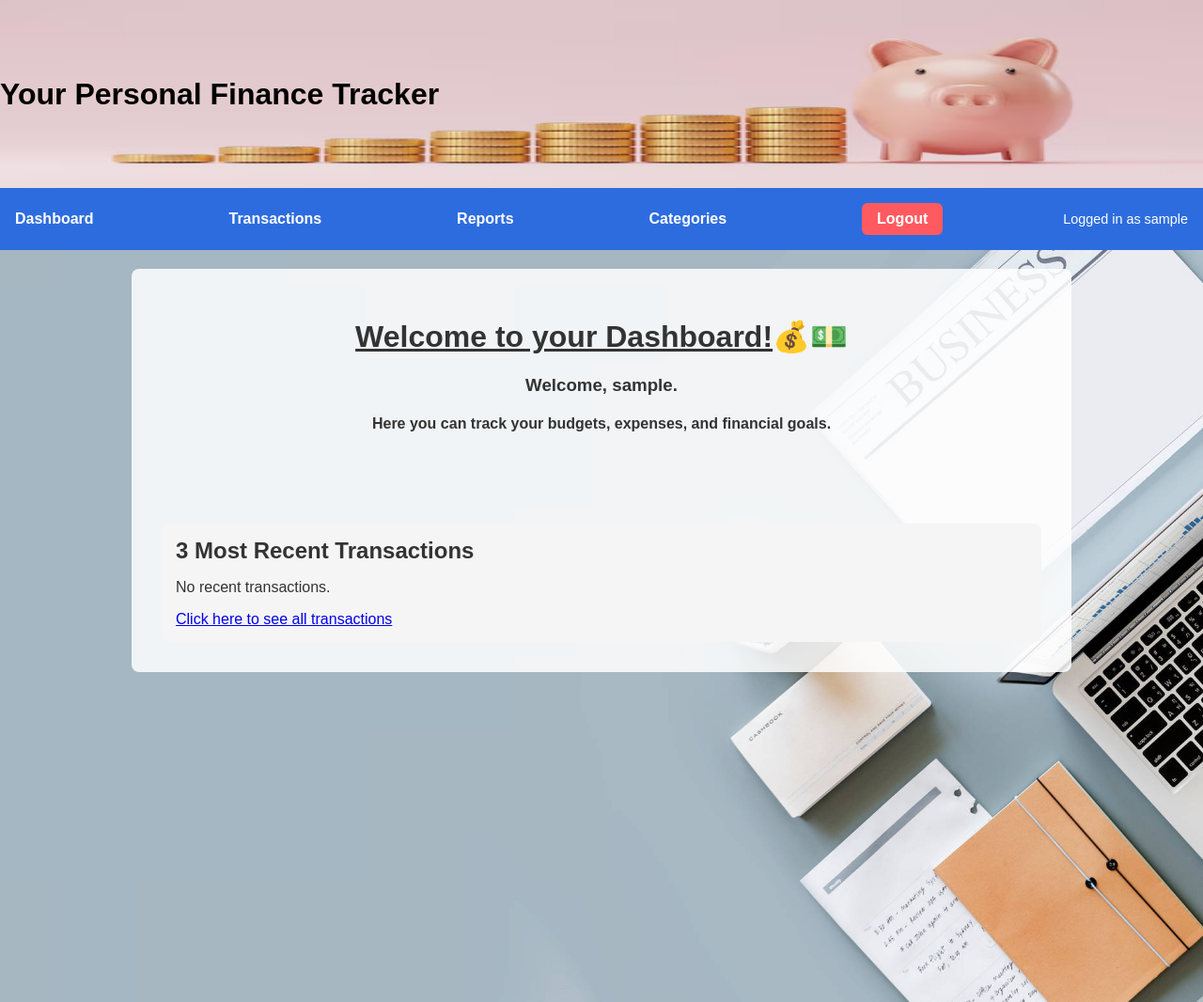
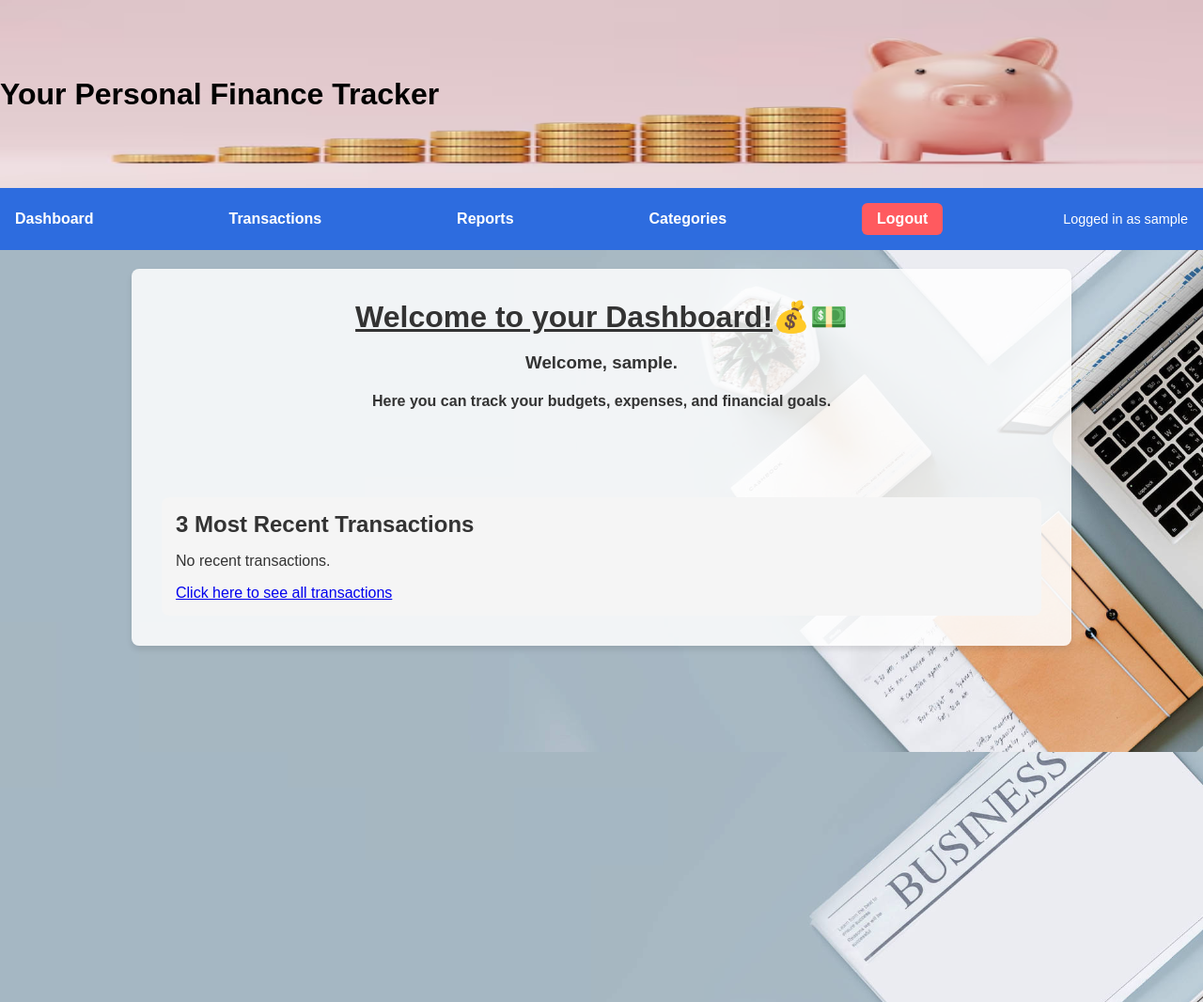
Before and after one commit to familycrest/personal-finance-tracker, a Django app: page /finances/dashboard/ in a window 1280 px wide. Shown: the whole page at 94% size. Run offline with Django 5.2, Linux system fonts and the light colour scheme; the visitor is signed in with stand-in values (Sample User, id 1); data that the repository does not hold is empty.

Commit message:
more layout+css fixes (base, login, signup, dashboard)
- made centered content (like on dashboard and home) share a common style
- fix up login, signup, and auth to align with the rest of the site

```diff
--- a/apps/finances/templates/finances/dashboard.html
+++ b/apps/finances/templates/finances/dashboard.html
@@ -11,8 +11,8 @@
 
 {% block content %}
 <!-- add the class: dashboard-main to only apply background to the dashboard -->
-<div class="dashboard-main">
-    <div class="dashboard">
+<main class="centered-body">
+<main class="centered-main">
     <main class="main-content">
         <h1><u>Welcome to your Dashboard!</u>💰💵</h1>
         <h3>Welcome, {{ user.username }}.</h3>
@@ -56,6 +56,6 @@
         {% endif %}
         <a href="{% url 'transactions' %}">Click here to see all transactions</a>
     </aside>
-    </div>
-</div>
+</main>
+</main>
 {% endblock %}
--- a/static/css/base.css
+++ b/static/css/base.css
@@ -21,7 +21,36 @@ body {
     flex-direction: column;
 }
 
-h2 {
+.centered-body {
+    min-height: 100vh; /* full viewport height */
+    background-size: cover;
+    background-position: center;
+    background-repeat: no-repeat;
+    background-attachment: fixed;
+
+    padding: 20px; /* optional padding around content */
+
+    display: flex;
+    justify-content: center; /* center the dashboard box */
+    align-items: flex-start;
+}
+
+.centered-main {
+    width: 100%;
+    max-width: 1000px; /* fit comfortably on most screens */
+
+    display: flex;
+    flex-direction: column; /* stack main + sidebar vertically */
+    gap: 1rem; /* space between sections */
+    padding: 2rem;
+
+    border-radius: 8px;
+
+    background-color: rgba(255, 255, 255, 0.85); /* make it so the background is more transparent */
+    box-shadow: 0 4px 6px rgba(0,0,0,0.1);
+}
+
+h1, h2 {
     margin: 0;
 }
 
--- a/static/css/dashboard.css
+++ b/static/css/dashboard.css
@@ -1,28 +1,4 @@
 /* static/css/calculator_background.css */
-/* add ".body" to the front to match the body tag in dashboard.html */
-.dashboard-main {
-    min-height: 100vh; /* full viewport height */
-    background-image: url('../img/dashboard_background.jpg');
-    background-size: cover;
-    background-position: center;
-    background-repeat: no-repeat;
-    background-attachment: fixed;
-    padding: 20px; /* optional padding around content */
-    display: flex;
-    justify-content: center; /* center the dashboard box */
-    align-items: flex-start;
-}
-
-.dashboard {
-    background-color: rgba(255, 255, 255, 0.85); /* make it so the background is more transparent */
-    border-radius: 8px;
-    width: 100%;
-    max-width: 1000px; /* fit comfortably on most screens */
-    display: flex;
-    flex-direction: column; /* stack main + sidebar vertically */
-    gap: 20px; /* space between sections */
-    padding: 2rem;
-}
 
 /* Main content takes most of the width */
 .main-content {
```
Also changed, not shown: apps/accounts/templates/accounts/auth.html (+5 -2 lines), apps/accounts/templates/accounts/login.html (+11 -7 lines), apps/accounts/templates/accounts/signup.html (+6 -2 lines), static/css/home.css (+0 -9 lines), templates/home.html (+7 -8 lines). Lines whose indentation alone changed are shown as unchanged.
